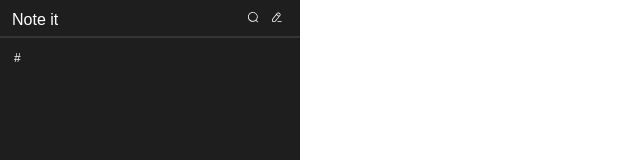
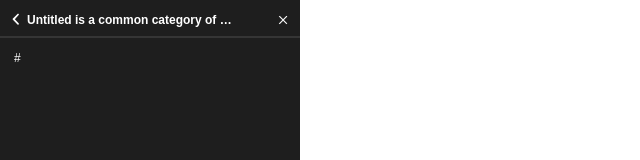
Before and after one commit to BolajiOlajide/note-it, a Vue app: page /note in a window 1280 px wide. Shown: the top 160 px of the page, without its empty margins (0-640 px from the left). Built offline with nearby package versions, Linux system fonts and the light colour scheme; a web font is replaced by a local one.

Commit message:
adapt header to multiple pages

```diff
--- a/src/components/Header.vue
+++ b/src/components/Header.vue
@@ -1,12 +1,73 @@
+<script lang="ts">
+import { defineComponent, ref, Ref } from "vue";
+import { useRoute } from "vue-router";
+
+export default defineComponent({
+  props: {
+    title: {
+      type: String,
+      required: false,
+    },
+  },
+  setup(props) {
+    const route = useRoute();
+    const isHomePage: Ref<boolean> = ref(route.path === "/");
+
+    return {
+      title: props.title || "",
+      isHomePage,
+    };
+  },
+});
+</script>
+
 <template>
   <header class="header">
-    <router-link :to="{ name: 'home' }">Note it</router-link>
+    <template v-if="isHomePage">
+      <router-link :to="{ name: 'home' }">Note it</router-link>
 
-    <section class="icon__container">
-      <button class="icon search-icon"></button>
-      <router-link class="icon write-icon" :to="{ name: 'new-note' }">
+      <section class="icon__container">
+        <button class="icon search-icon"></button>
+        <router-link class="icon write-icon" :to="{ name: 'new-note' }">
+        </router-link>
+      </section>
+    </template>
+
+    <template v-else>
+      <section class="header__not_home_container">
+        <router-link :to="{ name: 'home' }">
+          <svg
+            width="7"
+            height="12"
+            viewBox="0 0 7 12"
+            fill="none"
+            xmlns="http://www.w3.org/2000/svg"
+          >
+            <path
+              d="M6.65017 10.2873C6.80479 10.4435 6.89153 10.6544 6.89153 10.8741C6.89153 11.0939 6.80479 11.3048 6.65017 11.4609C6.57424 11.538 6.48374 11.5993 6.38392 11.6411C6.28411 11.6829 6.17698 11.7044 6.06877 11.7044C5.96056 11.7044 5.85343 11.6829 5.75362 11.6411C5.6538 11.5993 5.5633 11.538 5.48737 11.4609L0.891369 6.77135C0.736961 6.61483 0.650391 6.40381 0.650391 6.18395C0.650391 5.96409 0.736961 5.75307 0.891369 5.59655L5.48737 0.906948C5.5633 0.829849 5.6538 0.768621 5.75362 0.726828C5.85343 0.685036 5.96056 0.663513 6.06877 0.663513C6.17698 0.663513 6.28411 0.685036 6.38392 0.726828C6.48374 0.768621 6.57424 0.829849 6.65017 0.906948C6.80479 1.06311 6.89153 1.27399 6.89153 1.49375C6.89153 1.71351 6.80479 1.92439 6.65017 2.08055L2.88097 6.18575L6.65017 10.2873Z"
+              fill="white"
+            />
+          </svg>
+        </router-link>
+        <span class="header__title">{{ title }}</span>
+      </section>
+      <router-link :to="{ name: 'home' }">
+        <svg
+          width="10"
+          height="10"
+          viewBox="0 0 10 10"
+          fill="none"
+          xmlns="http://www.w3.org/2000/svg"
+        >
+          <path
+            d="M9.00954 8.18263L5.8049 4.97798L9.00954 1.77334L9.00965 1.77344L9.01216 1.7705C9.09317 1.67592 9.13549 1.55424 9.13069 1.4298C9.12588 1.30537 9.07429 1.18732 8.98624 1.09926C8.89818 1.01121 8.78014 0.959619 8.6557 0.954813C8.53126 0.950006 8.40958 0.992334 8.315 1.07334L8.3149 1.07322L8.31216 1.07596L5.10754 4.28058L1.9029 1.07154L1.90301 1.07143L1.90004 1.06889C1.80545 0.987889 1.68378 0.945562 1.55934 0.950369C1.4349 0.955175 1.31686 1.00676 1.2288 1.09482C1.14074 1.18288 1.08916 1.30092 1.08435 1.42536C1.07954 1.5498 1.12187 1.67147 1.20287 1.76606L1.20276 1.76615L1.20547 1.76887L4.41014 4.97793L1.2024 8.18128C1.15132 8.22538 1.1098 8.27946 1.08041 8.34022C1.05073 8.40156 1.03405 8.46838 1.03142 8.53647C1.02879 8.60457 1.04027 8.67247 1.06512 8.73592C1.08998 8.79937 1.12769 8.857 1.17587 8.90518C1.22406 8.95337 1.28169 8.99107 1.34514 9.01593C1.40859 9.04079 1.47649 9.05226 1.54458 9.04963C1.61268 9.047 1.67949 9.03032 1.74084 9.00065C1.80158 8.97126 1.85566 8.92975 1.89975 8.87869L5.10749 5.67533L8.31216 8.88L8.31206 8.88011L8.315 8.88263C8.40958 8.96363 8.53126 9.00595 8.6557 9.00115C8.78014 8.99634 8.89818 8.94476 8.98624 8.8567C9.0743 8.76864 9.12588 8.6506 9.13069 8.52616C9.13549 8.40172 9.09317 8.28005 9.01216 8.18546L9.01228 8.18536L9.00954 8.18263Z"
+            fill="white"
+            stroke="white"
+            stroke-width="0.1"
+          />
+        </svg>
       </router-link>
-    </section>
+    </template>
   </header>
   <hr class="divider" />
 </template>
@@ -16,6 +77,23 @@
   display: flex;
   align-items: center;
   justify-content: space-between;
+}
+
+.header__not_home_container {
+  display: flex;
+  align-items: center;
+}
+
+.header__title {
+  white-space: nowrap;
+  overflow: hidden;
+  text-overflow: ellipsis;
+  max-width: 13rem;
+  display: block;
+  margin-left: 0.5rem;
+  font-weight: 600;
+  font-size: 0.75rem;
+  line-height: 1rem;
 }
 
 .icon__container {
--- a/src/pages/NewNote.vue
+++ b/src/pages/NewNote.vue
@@ -22,7 +22,7 @@
 </script>
 
 <template>
-  <Header />
+  <Header title="Untitled is a common category of something something something" />
   <textarea placeholder="Untitled" class="note__content" ref="textAreaEl" :value="content"></textarea>
 </template>
 
```
